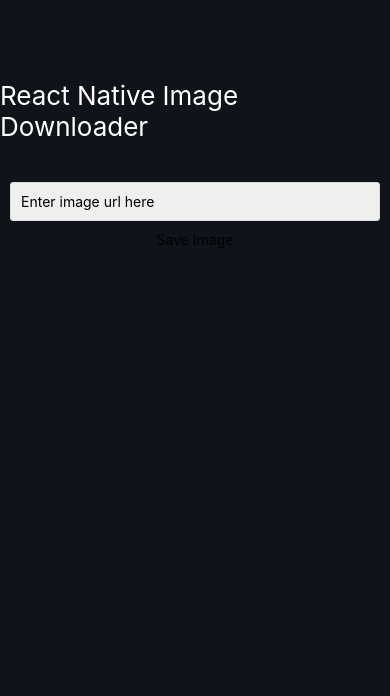
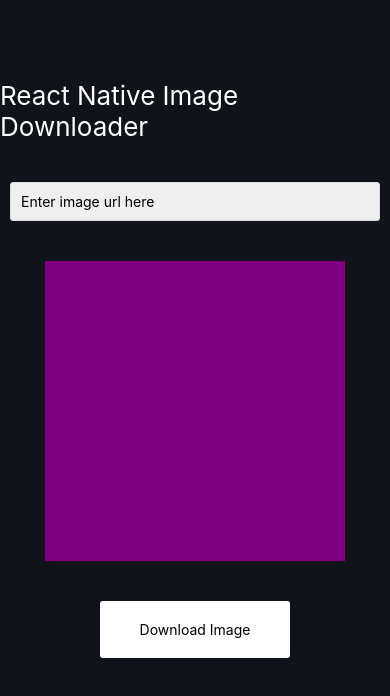
Before and after one commit to majiyd/saveRemoteImage, a React Native app: screen / in a window 390 px wide. Shown: the top 696 px of the page. Built offline with nearby package versions, Linux system fonts and the light colour scheme.

Commit message:
Display images in TextInput

```diff
--- a/App.js
+++ b/App.js
@@ -6,10 +6,21 @@
   Text,
   View,
   TextInput,
+  TouchableOpacity,
+  Image,
 } from 'react-native';
 
 class App extends React.Component {
+  state = {
+    url: '',
+  };
+
+  updateUrl = url => {
+    this.setState({url});
+  };
+
   render() {
+    const {url} = this.state;
     return (
       <>
         <StatusBar barStyle="dark-content" />
@@ -20,9 +31,14 @@
               <TextInput
                 placeholder="Enter image url here"
                 style={styles.textInput}
+                value={url}
+                onChangeText={text => this.updateUrl(text)}
               />
             </View>
-            <Text>Save Image</Text>
+            <Image source={{uri: url}} style={styles.imagePreview} />
+            <TouchableOpacity style={styles.downloadButton}>
+              <Text>Download Image</Text>
+            </TouchableOpacity>
           </View>
         </SafeAreaView>
       </>
@@ -63,4 +79,17 @@
     borderColor: '#DDD',
     borderRadius: 3,
   },
+  imagePreview: {
+    height: 300,
+    width: 300,
+    backgroundColor: 'purple',
+    marginTop: 30,
+  },
+  downloadButton: {
+    backgroundColor: 'white',
+    marginTop: 40,
+    paddingHorizontal: 40,
+    paddingVertical: 20,
+    borderRadius: 3,
+  },
 });
```
